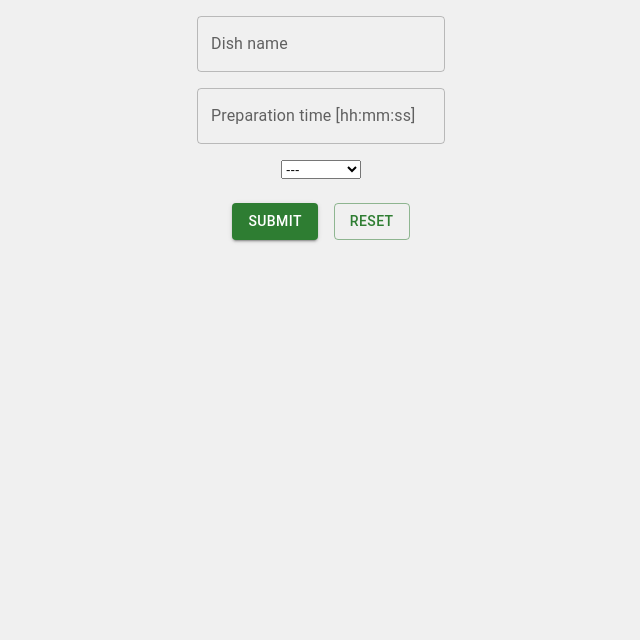
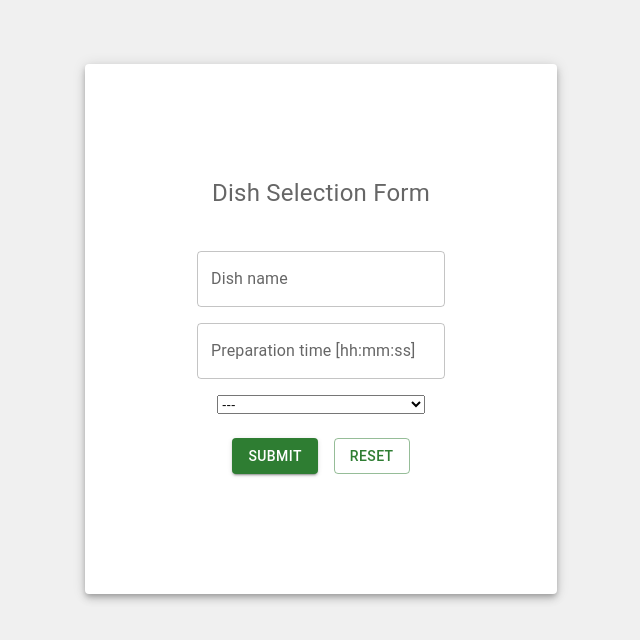
Before and after one commit to szymAbr/dish-selection-form, a React (Create React App) app: page / in a window 1280 px wide. Shown: the top 640 px of the page, without its empty margins (319-959 px from the left). Built offline with nearby package versions, Linux system fonts and the light colour scheme.

Commit message:
add separate components, update styles

```diff
--- a/src/App.css
+++ /dev/null
@@ -1,38 +0,0 @@
-.App {
-  text-align: center;
-}
-
-.App-logo {
-  height: 40vmin;
-  pointer-events: none;
-}
-
-@media (prefers-reduced-motion: no-preference) {
-  .App-logo {
-    animation: App-logo-spin infinite 20s linear;
-  }
-}
-
-.App-header {
-  background-color: #282c34;
-  min-height: 100vh;
-  display: flex;
-  flex-direction: column;
-  align-items: center;
-  justify-content: center;
-  font-size: calc(10px + 2vmin);
-  color: white;
-}
-
-.App-link {
-  color: #61dafb;
-}
-
-@keyframes App-logo-spin {
-  from {
-    transform: rotate(0deg);
-  }
-  to {
-    transform: rotate(360deg);
-  }
-}
--- /dev/null
+++ b/src/components/FormButtons.tsx
@@ -0,0 +1,38 @@
+import Button from "@mui/material/Button";
+import { FormApi } from "final-form";
+import { Buttons } from "./styles/Buttons.styled";
+
+interface FormButtonsProps {
+  form: FormApi<any, Partial<any>>;
+  submitting: boolean;
+  pristine: boolean;
+}
+
+export default function FormButtons({
+  form,
+  submitting,
+  pristine,
+}: FormButtonsProps) {
+  return (
+    <Buttons className="buttons">
+      <Button
+        variant="contained"
+        color="success"
+        type="submit"
+        disabled={submitting}
+      >
+        Submit
+      </Button>
+
+      <Button
+        variant="outlined"
+        color="success"
+        type="button"
+        onClick={form.reset}
+        disabled={submitting || pristine}
+      >
+        Reset
+      </Button>
+    </Buttons>
+  );
+}
--- /dev/null
+++ b/src/components/FormCondition.tsx
@@ -0,0 +1,16 @@
+import { ReactNode } from "react";
+import { Field } from "react-final-form";
+
+interface ConditionTypes {
+  when: string;
+  is: string;
+  children: ReactNode;
+}
+
+export default function Condition({ when, is, children }: ConditionTypes) {
+  return (
+    <Field name={when} subscription={{ value: true }}>
+      {({ input: { value } }) => (value === is ? children : null)}
+    </Field>
+  );
+}
--- a/src/components/FormMain.tsx
+++ b/src/components/FormMain.tsx
@@ -1,20 +1,16 @@
 import { Form, Field } from "react-final-form";
-import Box from "@mui/material/Box";
-import Button from "@mui/material/Button";
-import { ReactNode } from "react";
 import axios from "axios";
 
+import FormCondition from "./FormCondition";
+import FormButtons from "./FormButtons";
+import { FormBox } from "./styles/FormBox.styled";
+import { FormPaper } from "./styles/FormPaper.styled";
+import { FormLabelElement } from "./styles/FormLabelElement.styled";
 import { TextFieldElement } from "./styles/TextFieldElement.styled";
 import { Select } from "./styles/Select.styled";
-import { Buttons } from "./styles/Buttons.styled";
+import { FormError } from "./styles/FormError.styled";
 
 type Validator = (value: string) => string;
-
-interface ConditionTypes {
-  when: string;
-  is: string;
-  children: ReactNode;
-}
 
 // return value type set to "any" to bypass the type
 // expected by Field's property "parse"
@@ -34,15 +30,8 @@ const composeValidators =
       ""
     );
 
-const Condition = ({ when, is, children }: ConditionTypes) => (
-  <Field name={when} subscription={{ value: true }}>
-    {({ input: { value } }) => (value === is ? children : null)}
-  </Field>
-);
-
 export default function FormMain() {
   function onSubmit(values: any): void {
-    console.log("values", values);
     async function postData() {
       try {
         const response = await axios.post(
@@ -51,6 +40,8 @@ export default function FormMain() {
         );
 
         console.log(response.data);
+
+        alert(`Details of your ${values.type} have been submitted!`);
       } catch (error: any) {
         console.log(error);
       }
@@ -60,7 +51,10 @@ export default function FormMain() {
   }
 
   return (
-    <Box>
+    <FormBox>
+      <FormPaper elevation={5}>
+        <FormLabelElement>Dish Selection Form</FormLabelElement>
+
         <Form
           onSubmit={onSubmit}
           subscription={{ submitting: true }}
@@ -69,11 +63,17 @@ export default function FormMain() {
               <Field name="name" validate={required}>
                 {({ input, meta }) => (
                   <div>
-                  <TextFieldElement {...input} type="text" label="Dish name" />
+                    <TextFieldElement
+                      {...input}
+                      type="text"
+                      label="Dish name"
+                    />
 
                     <br />
 
-                  {meta.error && meta.touched && <span>{meta.error}</span>}
+                    {meta.error && meta.touched && (
+                      <FormError>{meta.error}</FormError>
+                    )}
                   </div>
                 )}
               </Field>
@@ -92,7 +92,9 @@ export default function FormMain() {
 
                     <br />
 
-                  {meta.error && meta.touched && <span>{meta.error}</span>}
+                    {meta.error && meta.touched && (
+                      <FormError>{meta.error}</FormError>
+                    )}
                   </div>
                 )}
               </Field>
@@ -112,12 +114,14 @@ export default function FormMain() {
 
                     <br />
 
-                  {meta.error && meta.touched && <span>{meta.error}</span>}
+                    {meta.error && meta.touched && (
+                      <FormError>{meta.error}</FormError>
+                    )}
                   </div>
                 )}
               </Field>
 
-            <Condition when="type" is="pizza">
+              <FormCondition when="type" is="pizza">
                 <Field name="no_of_slices" validate={required} parse={parse}>
                   {({ input, meta }) => (
                     <div>
@@ -133,7 +137,9 @@ export default function FormMain() {
                       />
                       <br />
 
-                    {meta.error && meta.touched && <span>{meta.error}</span>}
+                      {meta.error && meta.touched && (
+                        <FormError>{meta.error}</FormError>
+                      )}
                     </div>
                   )}
                 </Field>
@@ -153,13 +159,15 @@ export default function FormMain() {
                       />
                       <br />
 
-                    {meta.error && meta.touched && <span>{meta.error}</span>}
+                      {meta.error && meta.touched && (
+                        <FormError>{meta.error}</FormError>
+                      )}
                     </div>
                   )}
                 </Field>
-            </Condition>
+              </FormCondition>
 
-            <Condition when="type" is="soup">
+              <FormCondition when="type" is="soup">
                 <Field name="spiciness_scale" validate={required} parse={parse}>
                   {({ input, meta }) => (
                     <div>
@@ -175,13 +183,15 @@ export default function FormMain() {
                       />
                       <br />
 
-                    {meta.error && meta.touched && <span>{meta.error}</span>}
+                      {meta.error && meta.touched && (
+                        <FormError>{meta.error}</FormError>
+                      )}
                     </div>
                   )}
                 </Field>
-            </Condition>
+              </FormCondition>
 
-            <Condition when="type" is="sandwich">
+              <FormCondition when="type" is="sandwich">
                 <Field name="slices_of_bread" validate={required} parse={parse}>
                   {({ input, meta }) => (
                     <div>
@@ -197,35 +207,23 @@ export default function FormMain() {
                       />
                       <br />
 
-                    {meta.error && meta.touched && <span>{meta.error}</span>}
+                      {meta.error && meta.touched && (
+                        <FormError>{meta.error}</FormError>
+                      )}
                     </div>
                   )}
                 </Field>
-            </Condition>
+              </FormCondition>
 
-            <Buttons className="buttons">
-              <Button
-                variant="contained"
-                color="success"
-                type="submit"
-                disabled={submitting}
-              >
-                Submit
-              </Button>
-
-              <Button
-                variant="outlined"
-                color="success"
-                type="button"
-                onClick={form.reset}
-                disabled={submitting || pristine}
-              >
-                Reset
-              </Button>
-            </Buttons>
+              <FormButtons
+                form={form}
+                submitting={submitting}
+                pristine={pristine}
+              />
             </form>
           )}
         />
-    </Box>
+      </FormPaper>
+    </FormBox>
   );
 }
```
Also changed, not shown: src/components/FormFieldNumber.tsx (deleted, +0 -30 lines), 1 other file (tests, documents, lock files or other folders). Lines whose indentation alone changed are shown as unchanged.
